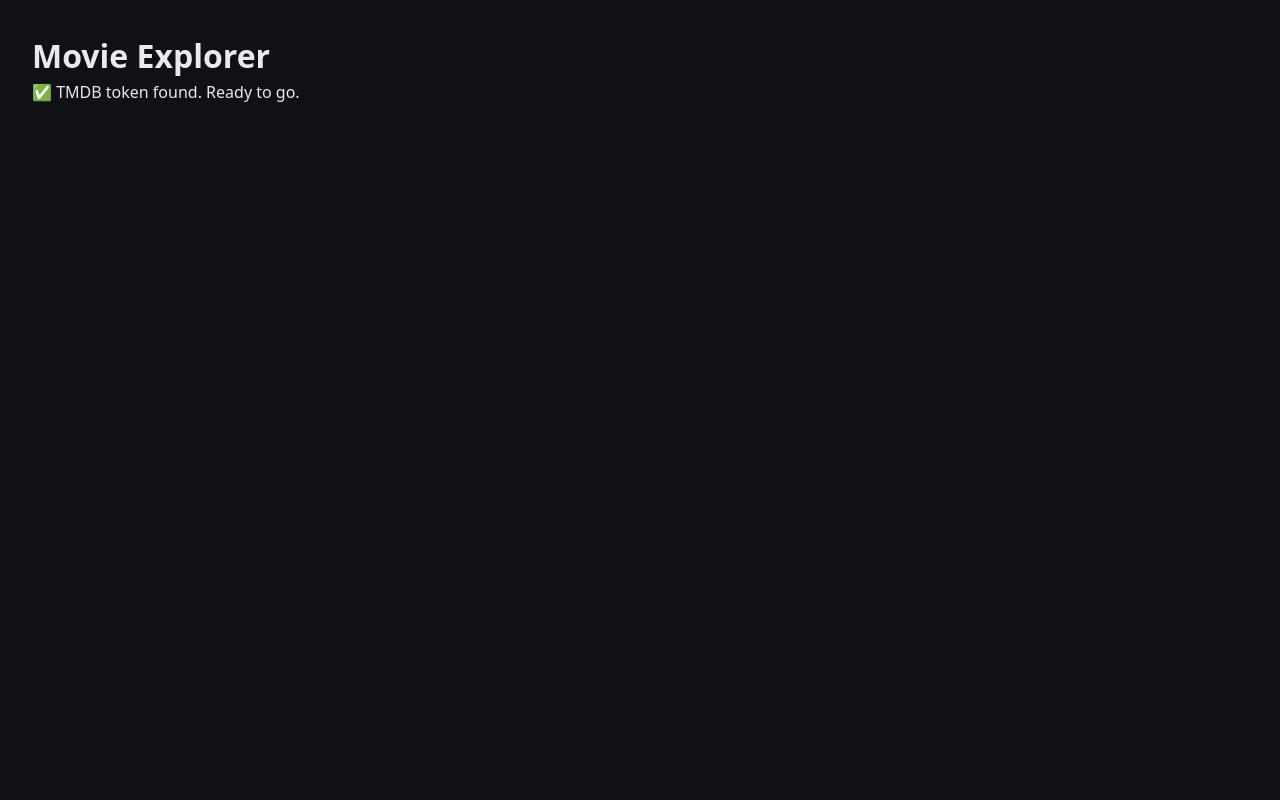
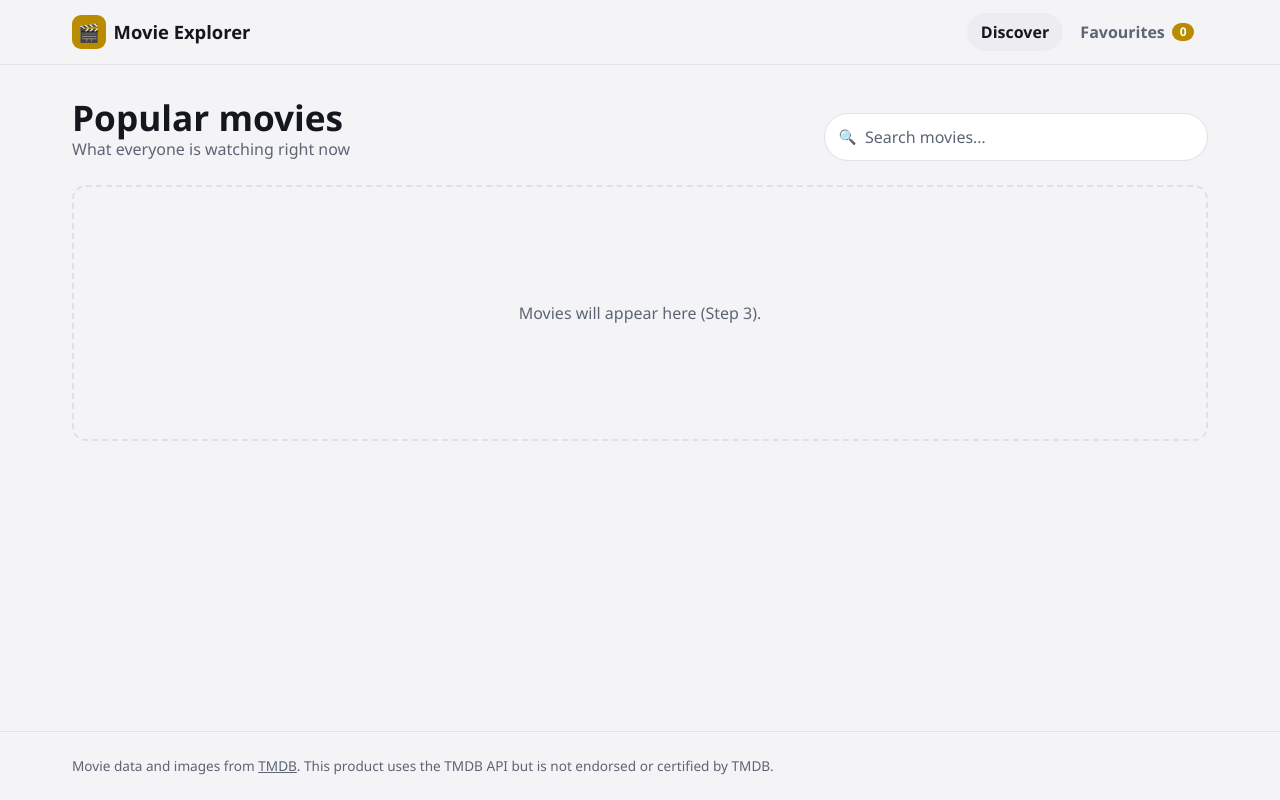
Before and after one commit to vincentonyenze/movie-explorer, a React (Vite) app: page / in a window 1280 px wide. Built offline with nearby package versions, Linux system fonts and the light colour scheme; no server answers.

Commit message:
add header, search bar and page layout

```diff
--- a/src/App.jsx
+++ b/src/App.jsx
@@ -1,19 +1,50 @@
+import { useState } from "react";
 import { hasToken } from "./config.js";
+import Header from "./components/Header.jsx";
+import SearchBar from "./components/SearchBar.jsx";
 
-// Step 1: just checks the setup. The real page starts in Step 2.
 function App() {
+  // Which page is showing. No router yet (that's Project 17): one piece of
+  // state is enough to switch between two views.
+  const [view, setView] = useState("discover"); // "discover" | "favourites"
+  const [query, setQuery] = useState("");
+
+  const isDiscover = view === "discover";
+
   return (
-    <main style={{ padding: "2rem" }}>
-      <h1>Movie Explorer</h1>
-      {hasToken ? (
-        <p>✅ TMDB token found. Ready to go.</p>
-      ) : (
-        <p>
-          ⚠ No TMDB token. Copy <code>.env.example</code> to <code>.env.local</code>, paste your
-          token, then restart <code>npm run dev</code>.
-        </p>
-      )}
-    </main>
+    <div className="app">
+      <Header view={view} onViewChange={setView} favouriteCount={0} />
+
+      <main className="page container">
+        <div className="page__header">
+          <div>
+            <h1 className="page__title">{isDiscover ? "Popular movies" : "Your favourites"}</h1>
+            <p className="page__subtitle">
+              {isDiscover ? "What everyone is watching right now" : "Movies you've saved"}
+            </p>
+          </div>
+          {isDiscover && <SearchBar value={query} onChange={setQuery} />}
+        </div>
+
+        {!hasToken ? (
+          <div className="notice" role="alert">
+            <strong>No TMDB token found.</strong> Copy <code>.env.example</code> to{" "}
+            <code>.env.local</code>, paste your token, then restart <code>npm run dev</code>.
+          </div>
+        ) : (
+          <div className="placeholder">
+            <p>{isDiscover ? "Movies will appear here (Step 3)." : "Saved movies will appear here (Step 12)."}</p>
+          </div>
+        )}
+      </main>
+
+      <footer className="footer">
+        <div className="container">
+          Movie data and images from <a href="https://www.themoviedb.org/">TMDB</a>. This product uses
+          the TMDB API but is not endorsed or certified by TMDB.
+        </div>
+      </footer>
+    </div>
   );
 }
 
--- /dev/null
+++ b/src/components/Header.css
@@ -0,0 +1,87 @@
+/* Stays at the top while you scroll the movies */
+.header {
+  position: sticky;
+  top: 0;
+  z-index: 10;
+  border-bottom: 1px solid var(--color-border);
+  /* See-through with a blur, so posters slide softly underneath */
+  background: color-mix(in srgb, var(--color-bg) 85%, transparent);
+  backdrop-filter: blur(10px);
+}
+
+.header__inner {
+  display: flex;
+  align-items: center;
+  justify-content: space-between;
+  gap: 1rem;
+  min-height: var(--header-height);
+}
+
+.header__brand {
+  display: flex;
+  align-items: center;
+  gap: 0.5rem;
+  color: var(--color-text);
+  font-size: 1.15rem;
+  font-weight: 800;
+  text-decoration: none;
+  white-space: nowrap;
+}
+
+.header__logo {
+  display: grid;
+  place-items: center;
+  width: 2.1rem;
+  height: 2.1rem;
+  border-radius: 9px;
+  background: var(--color-accent);
+  font-size: 1.1rem;
+}
+
+.header__nav {
+  display: flex;
+  gap: 0.25rem;
+  padding: 0;
+  list-style: none;
+}
+
+.header__link {
+  display: flex;
+  align-items: center;
+  gap: 0.45rem;
+  padding: 0.45rem 0.85rem;
+  border: none;
+  border-radius: 999px;
+  background: none;
+  color: var(--color-muted);
+  font-weight: 600;
+}
+
+.header__link:hover {
+  color: var(--color-text);
+}
+
+/* The current view. Styled by the same attribute screen readers hear. */
+.header__link[aria-pressed="true"] {
+  background: var(--color-surface-raised);
+  color: var(--color-text);
+}
+
+.header__count {
+  min-width: 1.4rem;
+  padding: 0 0.4rem;
+  border-radius: 999px;
+  background: var(--color-accent);
+  color: var(--color-on-accent);
+  font-size: 0.75rem;
+  font-weight: 700;
+  text-align: center;
+}
+
+/* Small phones: the brand name hides, the logo stays */
+@media (max-width: 400px) {
+  .header__brand {
+    font-size: 0;
+    gap: 0;
+  }
+}
--- /dev/null
+++ b/src/components/Header.jsx
@@ -0,0 +1,57 @@
+import "./Header.css";
+
+// The bar across the top: the logo, and the two views.
+//
+// view: "discover" or "favourites" (App owns it)
+// onViewChange(view): asks App to switch
+// favouriteCount: shown on the Favourites button
+function Header({ view, onViewChange, favouriteCount }) {
+  return (
+    <header className="header">
+      <div className="container header__inner">
+        <a
+          href="/"
+          className="header__brand"
+          onClick={(event) => {
+            // No page reload: just go back to Discover
+            event.preventDefault();
+            onViewChange("discover");
+          }}
+        >
+          <span className="header__logo" aria-hidden="true">
+            🎬
+          </span>
+          Movie Explorer
+        </a>
+
+        <nav aria-label="Views">
+          <ul className="header__nav">
+            <li>
+              <button
+                type="button"
+                className="header__link"
+                aria-pressed={view === "discover"}
+                onClick={() => onViewChange("discover")}
+              >
+                Discover
+              </button>
+            </li>
+            <li>
+              <button
+                type="button"
+                className="header__link"
+                aria-pressed={view === "favourites"}
+                onClick={() => onViewChange("favourites")}
+              >
+                Favourites
+                <span className="header__count">{favouriteCount}</span>
+              </button>
+            </li>
+          </ul>
+        </nav>
+      </div>
+    </header>
+  );
+}
+
+export default Header;
--- /dev/null
+++ b/src/components/SearchBar.css
@@ -0,0 +1,31 @@
+.search {
+  position: relative;
+  width: min(100%, 24rem);
+}
+
+.search__icon {
+  position: absolute;
+  top: 50%;
+  left: 0.9rem;
+  translate: 0 -50%;
+  font-size: 0.9rem;
+  pointer-events: none; /* clicks go through to the input */
+}
+
+.search__input {
+  width: 100%;
+  padding: 0.7rem 1rem 0.7rem 2.5rem;
+  border: 1px solid var(--color-border);
+  border-radius: 999px;
+  background: var(--color-surface);
+}
+
+.search__input::placeholder {
+  color: var(--color-muted);
+}
+
+.search__input:focus {
+  border-color: var(--color-accent);
+  outline: 3px solid color-mix(in srgb, var(--color-accent) 30%, transparent);
+  outline-offset: 0;
+}
--- /dev/null
+++ b/src/components/SearchBar.jsx
@@ -0,0 +1,30 @@
+import "./SearchBar.css";
+
+// The search box. Controlled: App owns the text (value) and gets every
+// change through onChange. It doesn't search yet; that's Step 8.
+function SearchBar({ value, onChange }) {
+  return (
+    // role="search" marks it as a landmark: screen reader users can jump
+    // straight to it. Submitting does nothing (results will appear as you
+    // type), so Enter must not reload the page.
+    <form className="search" role="search" onSubmit={(event) => event.preventDefault()}>
+      <label htmlFor="search-input" className="visually-hidden">
+        Search movies
+      </label>
+      <span className="search__icon" aria-hidden="true">
+        🔍
+      </span>
+      <input
+        id="search-input"
+        type="search"
+        className="search__input"
+        placeholder="Search movies…"
+        autoComplete="off"
+        value={value}
+        onChange={(event) => onChange(event.target.value)}
+      />
+    </form>
+  );
+}
+
+export default SearchBar;
--- a/src/index.css
+++ b/src/index.css
@@ -1,4 +1,47 @@
-/* Just a reset for now. The design comes in Step 2. */
+/* ===== Design tokens ===== */
+/* Dark first: movie sites look best dark, and posters stand out on it.
+   The light version is for people whose system is set to light. */
+:root {
+  color-scheme: dark;
+
+  --color-bg: #0f1117;
+  --color-surface: #181b24;
+  --color-surface-raised: #222632;
+  --color-text: #eceef3;
+  --color-muted: #9aa1b2;
+  --color-border: #2b303d;
+  --color-accent: #f5c518; /* cinema yellow */
+  --color-accent-hover: #ffd84d;
+  --color-on-accent: #14120a;
+  --color-danger: #ff8178;
+
+  --radius: 14px;
+  --radius-small: 9px;
+  --shadow: 0 10px 30px rgb(0 0 0 / 0.35);
+  --header-height: 4rem;
+  --page-width: 1200px;
+  --gutter: clamp(1rem, 4vw, 2rem);
+}
+
+@media (prefers-color-scheme: light) {
+  :root {
+    color-scheme: light;
+
+    --color-bg: #f4f4f6;
+    --color-surface: #ffffff;
+    --color-surface-raised: #ececf1;
+    --color-text: #15171e;
+    --color-muted: #5d6475;
+    --color-border: #dfe1e8;
+    --color-accent: #b98b00; /* darker yellow: readable on white */
+    --color-accent-hover: #9c7500;
+    --color-on-accent: #ffffff;
+    --color-danger: #c4322b;
+    --shadow: 0 10px 30px rgb(20 20 40 / 0.12);
+  }
+}
+
+/* ===== Reset ===== */
 *,
 *::before,
 *::after {
@@ -6,10 +49,120 @@
   margin: 0;
 }
 
+[hidden] {
+  display: none !important;
+}
+
+img {
+  display: block;
+  max-width: 100%;
+}
+
+button,
+input,
+select {
+  font: inherit;
+  color: inherit;
+}
+
+button {
+  cursor: pointer;
+}
+
+:focus-visible {
+  outline: 2px solid var(--color-accent);
+  outline-offset: 2px;
+}
+
+/* Hidden on screen, still read by screen readers */
+.visually-hidden {
+  position: absolute;
+  width: 1px;
+  height: 1px;
+  overflow: hidden;
+  clip-path: inset(50%);
+  white-space: nowrap;
+}
+
 body {
   min-height: 100vh;
-  font-family: system-ui, sans-serif;
+  font-family: "Segoe UI", system-ui, -apple-system, sans-serif;
   line-height: 1.5;
-  background: #0f1117;
-  color: #e8eaf0;
+  background: var(--color-bg);
+  color: var(--color-text);
 }
+
+/* ===== Page layout ===== */
+/* The footer stays at the bottom even when there's little content */
+.app {
+  display: flex;
+  flex-direction: column;
+  min-height: 100vh;
+}
+
+/* Centres content and keeps a gap from the screen edges */
+.container {
+  width: 100%;
+  max-width: var(--page-width);
+  margin-inline: auto;
+  padding-inline: var(--gutter);
+}
+
+.page {
+  flex: 1;
+  padding-block: 2rem 3rem;
+}
+
+.page__header {
+  display: flex;
+  flex-wrap: wrap;
+  align-items: end;
+  justify-content: space-between;
+  gap: 1rem;
+  margin-bottom: 1.5rem;
+}
+
+.page__title {
+  font-size: clamp(1.6rem, 4vw, 2.2rem);
+  line-height: 1.15;
+}
+
+.page__subtitle {
+  color: var(--color-muted);
+}
+
+/* A temporary box where the movies will go */
+.placeholder {
+  display: grid;
+  place-items: center;
+  min-height: 16rem;
+  padding: 2rem;
+  border: 2px dashed var(--color-border);
+  border-radius: var(--radius);
+  color: var(--color-muted);
+  text-align: center;
+}
+
+.notice {
+  padding: 1rem 1.25rem;
+  border: 1px solid var(--color-danger);
+  border-radius: var(--radius);
+  background: var(--color-surface);
+}
+
+.notice code {
+  padding: 0.1rem 0.35rem;
+  border-radius: 5px;
+  background: var(--color-surface-raised);
+}
+
+.footer {
+  padding-block: 1.5rem;
+  border-top: 1px solid var(--color-border);
+  color: var(--color-muted);
+  font-size: 0.85rem;
+}
+
+.footer a {
+  color: inherit;
+}
```
